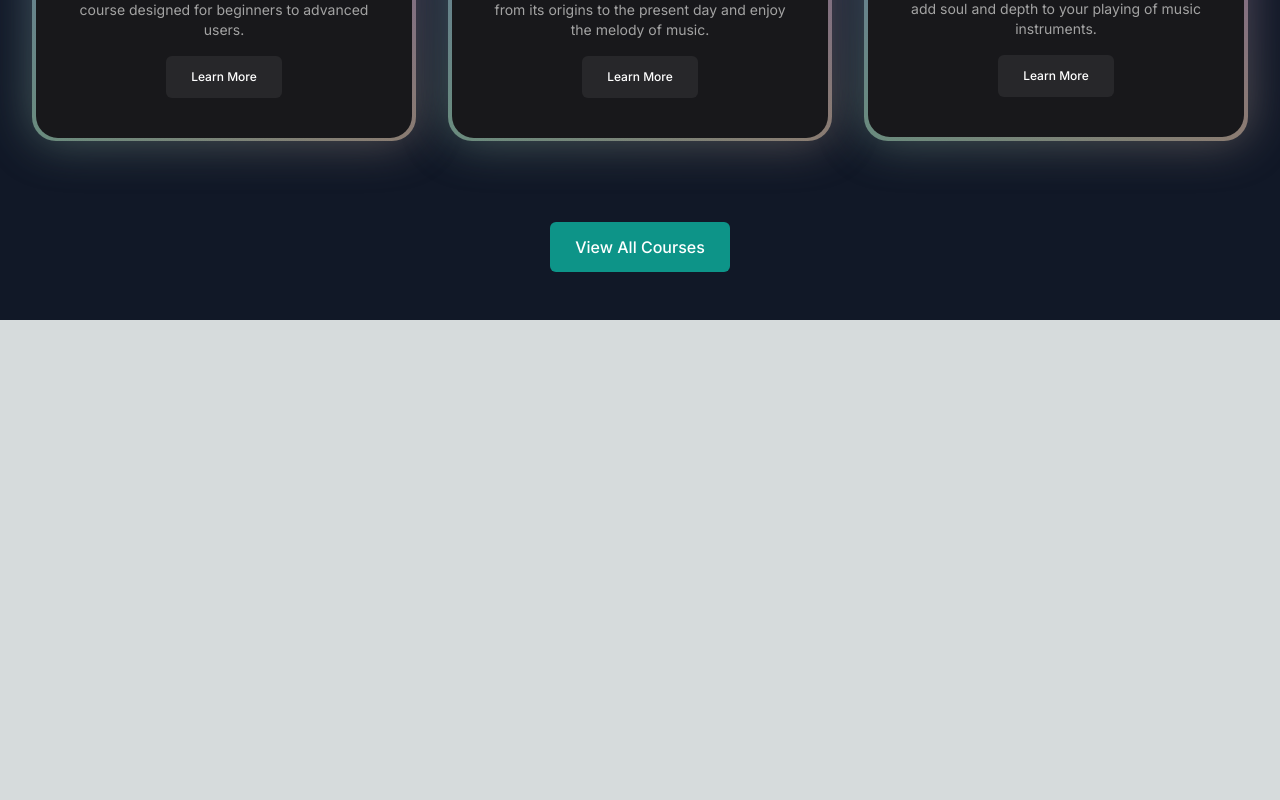
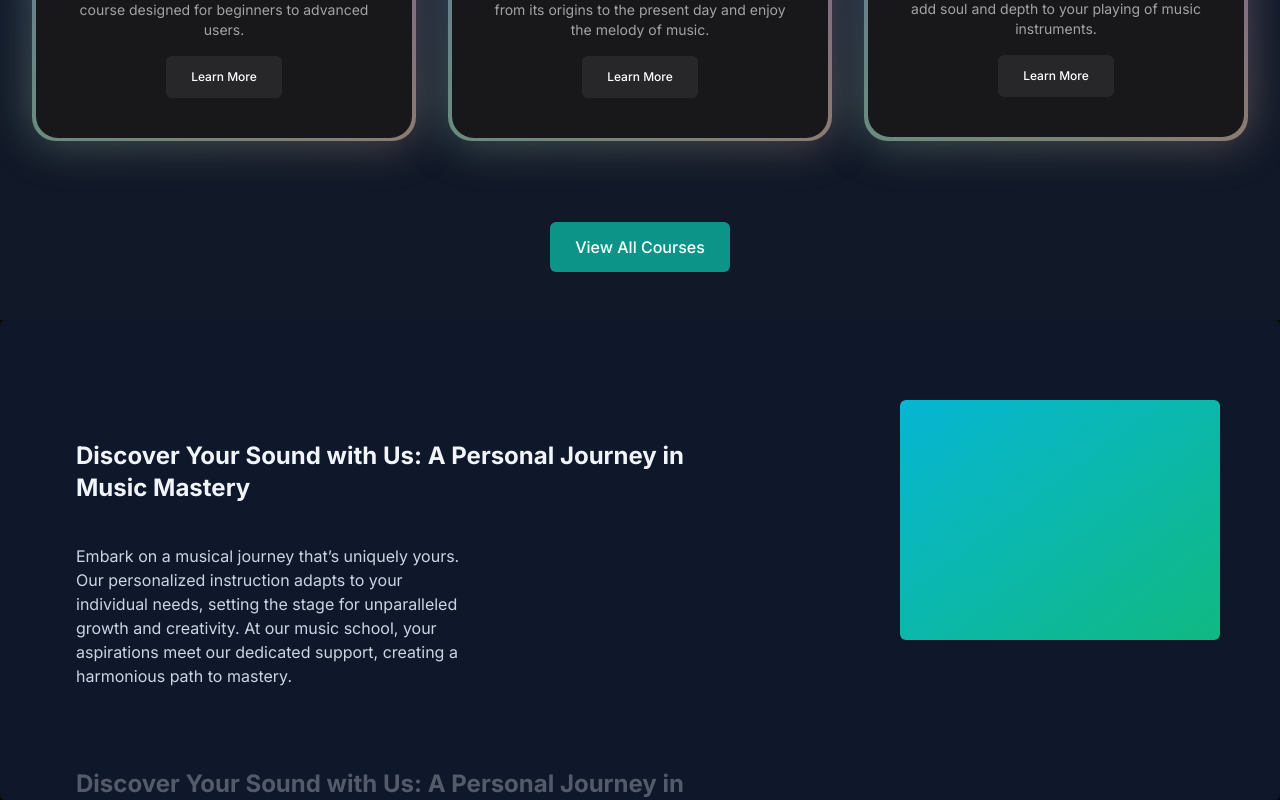
Before and after one commit to PartikMalasi/Next-JS-Music-Academy, a Next.js app: page / in a window 1280 px wide. Shown: the part 1789-2589 px from the top of the page. Before the commit the page ends 2109 px from the top, so only its background shows below. Built offline with nearby package versions, Linux system fonts and the light colour scheme.

Commit message:
Added WhyChooseUs section

```diff
--- /dev/null
+++ b/src/app/components/WhyChooseUs.tsx
@@ -0,0 +1,41 @@
+import { StickyScroll } from "./ui/sticky-scroll-reveal"
+const musicSchoolContent = [
+    {
+      title: 'Discover Your Sound with Us: A Personal Journey in Music Mastery',
+      description:
+        'Embark on a musical journey that’s uniquely yours. Our personalized instruction adapts to your individual needs, setting the stage for unparalleled growth and creativity. At our music school, your aspirations meet our dedicated support, creating a harmonious path to mastery.',
+    },
+    {
+      title: 'Discover Your Sound with Us: A Personal Journey in Music Mastery',
+      description:
+        'Embark on a musical journey that’s uniquely yours. Our personalized instruction adapts to your individual needs, setting the stage for unparalleled growth and creativity. At our music school, your aspirations meet our dedicated support, creating a harmonious path to mastery.',
+    },
+    {
+      title: 'Discover Your Sound with Us: A Personal Journey in Music Mastery',
+      description:
+        'Embark on a musical journey that’s uniquely yours. Our personalized instruction adapts to your individual needs, setting the stage for unparalleled growth and creativity. At our music school, your aspirations meet our dedicated support, creating a harmonious path to mastery.',
+    },
+    {
+      title: 'Live Feedback & Engagement',
+      description:
+        'Immerse yourself in an interactive learning experience where feedback is immediate, just like real-time changes in a collaborative project. This approach enhances your understanding and mastery of music concepts and performance techniques.',
+    },
+    {
+      title: 'Cutting-Edge Curriculum',
+      description:
+        'Our curriculum is continuously updated to include the latest music education trends and technologies, ensuring you’re always learning with the most current and effective methods. Say goodbye to outdated materials and welcome an education that evolves with the industry.',
+    },
+    {
+      title: 'Limitless Learning Opportunities',
+      description:
+        'With our expansive resource library and dynamic course offerings, you’ll never find yourself without something new to explore. Our platform provides continuous opportunities for growth, ensuring your musical skills are always advancing.',
+    },
+  ];
+const WhyChooseUs = () => {
+  return (
+    <div>
+      <StickyScroll content={musicSchoolContent} />
+    </div>
+  )
+}
+export default WhyChooseUs
--- /dev/null
+++ b/src/app/components/ui/sticky-scroll-reveal.tsx
@@ -0,0 +1,112 @@
+"use client";
+import React, { useEffect, useRef, useState } from "react";
+import { useMotionValueEvent, useScroll } from "framer-motion";
+import { motion } from "framer-motion";
+import { cn } from "../../lib/utils";
+
+export const StickyScroll = ({
+  content,
+  contentClassName,
+}: {
+  content: {
+    title: string;
+    description: string;
+    content?: React.ReactNode | any;
+  }[];
+  contentClassName?: string;
+}) => {
+  const [activeCard, setActiveCard] = React.useState(0);
+  const ref = useRef<any>(null);
+  const { scrollYProgress } = useScroll({
+    // uncomment line 22 and comment line 23 if you DONT want the overflow container and want to have it change on the entire page scroll
+    // target: ref
+    container: ref,
+    offset: ["start start", "end start"],
+  });
+  const cardLength = content.length;
+
+  useMotionValueEvent(scrollYProgress, "change", (latest) => {
+    const cardsBreakpoints = content.map((_, index) => index / cardLength);
+    const closestBreakpointIndex = cardsBreakpoints.reduce(
+      (acc, breakpoint, index) => {
+        const distance = Math.abs(latest - breakpoint);
+        if (distance < Math.abs(latest - cardsBreakpoints[acc])) {
+          return index;
+        }
+        return acc;
+      },
+      0
+    );
+    setActiveCard(closestBreakpointIndex);
+  });
+
+  const backgroundColors = [
+    "var(--slate-900)",
+    "var(--black)",
+    "var(--neutral-900)",
+  ];
+  const linearGradients = [
+    "linear-gradient(to bottom right, var(--cyan-500), var(--emerald-500))",
+    "linear-gradient(to bottom right, var(--pink-500), var(--indigo-500))",
+    "linear-gradient(to bottom right, var(--orange-500), var(--yellow-500))",
+  ];
+
+  const [backgroundGradient, setBackgroundGradient] = useState(
+    linearGradients[0]
+  );
+
+  useEffect(() => {
+    setBackgroundGradient(linearGradients[activeCard % linearGradients.length]);
+  }, [activeCard]);
+
+  return (
+    <motion.div
+      animate={{
+        backgroundColor: backgroundColors[activeCard % backgroundColors.length],
+      }}
+      className="h-[30rem] overflow-y-auto flex justify-center relative space-x-10 rounded-md p-10"
+      ref={ref}
+    >
+      <div className="div relative flex items-start px-4 w-2/3">
+        <div className="max-w-2xl">
+          {content.map((item, index) => (
+            <div key={item.title + index} className="my-20">
+              <motion.h2
+                initial={{
+                  opacity: 0,
+                }}
+                animate={{
+                  opacity: activeCard === index ? 1 : 0.3,
+                }}
+                className="text-2xl font-bold text-slate-100"
+              >
+                {item.title}
+              </motion.h2>
+              <motion.p
+                initial={{
+                  opacity: 0,
+                }}
+                animate={{
+                  opacity: activeCard === index ? 1 : 0.3,
+                }}
+                className="text-kg text-slate-300 max-w-sm mt-10"
+              >
+                {item.description}
+              </motion.p>
+            </div>
+          ))}
+          <div className="h-40" />
+        </div>
+      </div>
+      <div
+        style={{ background: backgroundGradient }}
+        className={cn(
+          "hidden lg:block h-60 w-80 rounded-md bg-white sticky top-10 overflow-hidden",
+          contentClassName
+        )}
+      >
+        {content[activeCard].content ?? null}
+      </div>
+    </motion.div>
+  );
+};
--- a/src/app/page.tsx
+++ b/src/app/page.tsx
@@ -1,6 +1,7 @@
 import React from 'react';
 import HeroSection from './components/HeroSection';
 import FeaturedCoureses from './components/FeaturedCoureses';
+import WhyChooseUs from './components/WhyChooseUs';
 
 const Page: React.FC = () => {
   return (
@@ -8,6 +9,7 @@
 
       <HeroSection />
       <FeaturedCoureses />
+      <WhyChooseUs />
     </main>
   );
 };
```
